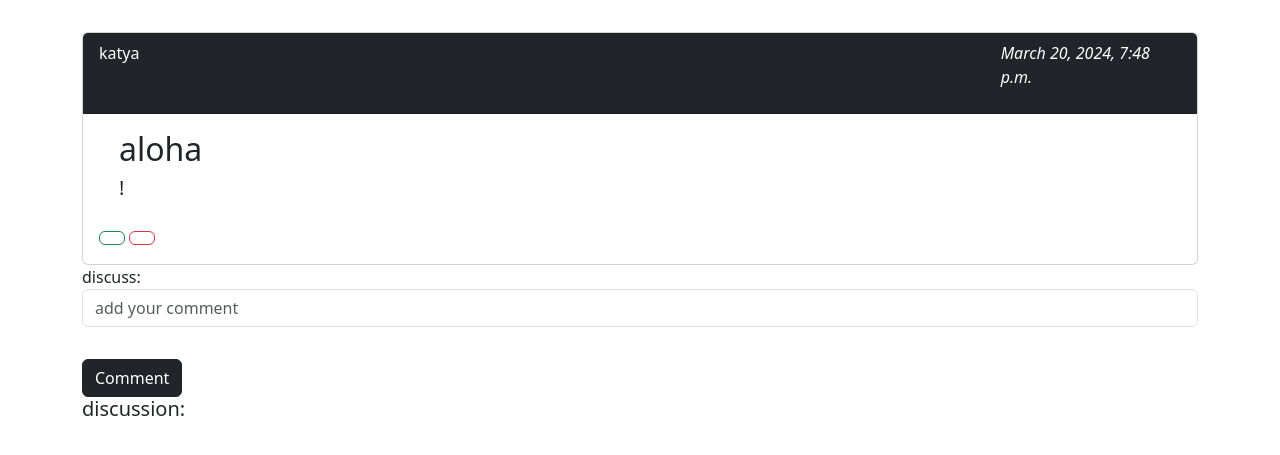
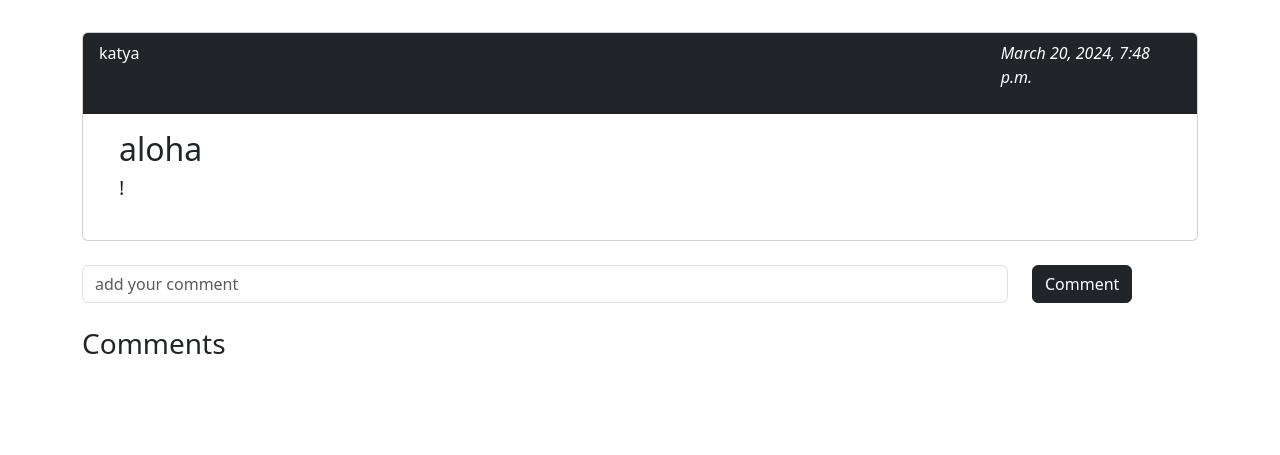
Before and after one commit to yavictoria/Baryliuk.University.OnlineBookClub, a Django app: page /forum/show/2 in a window 1280 px wide. Shown: the part 56-511 px from the top of the page. Run offline with Django 5.2, Linux system fonts and the light colour scheme; data comes from the database, SQL or seed files in the repository; both versions use the stored data as it was after the commit.

Commit message:
add comments to discussion forum and some front + user access

```diff
--- a/forum/templates/forum/edit.html
+++ b/forum/templates/forum/edit.html
@@ -4,7 +4,7 @@
     <h1>Edit</h1>
     <form method="post" enctype="multipart/form-data"  >
         {% include 'forum/form.html' %}
-        <button type="submit" class="btn btn-outline-success">Зберегти</button>
+        <button type="submit" class="btn btn-outline-success">Save</button>
         <span> {{error}}</span>
     </form>
 {% endblock %}
--- a/forum/templates/forum/forum_create.html
+++ b/forum/templates/forum/forum_create.html
@@ -4,7 +4,7 @@
     <h1>Add your forum</h1>
     <form method="post">
         {% include 'forum/form.html' %}
-        <button type="submit" class="btn btn-success">Створити</button>
+        <button type="submit" class="btn btn-success">Create</button>
         <span> {{error}}</span>
     </form>
 {% endblock %}
--- a/forum/templates/forum/show.html
+++ b/forum/templates/forum/show.html
@@ -19,7 +19,7 @@
         <div class="col-10">
             <p for="name">{{ forum.name }}</p>
         </div>
-        <div class="col-2">
+        <div class="col- 2">
             <p class="date" for="date_created">{{ forum.date_created }}</p>
         </div>
     </div>
@@ -30,10 +30,12 @@
         </div>
         <div class="row">
             <div class="col-2 text-right mt-4">
+                {% if user == forum.name %}
                 <a href="{% url 'forum:edit' id=forum.id %}" class="btn btn-outline-success"><i
                         class="fa-regular fa-pen-to-square"></i></a>
                 <a href="{% url 'forum:forum_delete' id=forum.id %}" class="btn btn-outline-danger"><i
                         class="fa-solid fa-trash-can"></i></a>
+                {% endif %}
             </div>
         </div>
     </div>
@@ -42,19 +44,42 @@
 <form method="post">
     {% csrf_token %}
     <input type="hidden" name="forum_id" value="{{forum.id}}">
-    <div class="form-group mb-2">
-        <label for="discuss"> discuss: </label>
-        {{ form.discuss }}
+    <div class="row mt-4 mb-4">
+        <div class="form-group col-10">
+            {{ form.discuss }}
+        </div>
+        <div class="col-2 text-right">
+            <button type="submit" formaction="discussion_create" class="btn btn-dark">Comment</button>
+        </div>
     </div>
-    <button type="submit" formaction="discussion_create" class="btn btn-dark mt-4">Comment</button>
 </form>
 
- <h5> discussion: </h5>
-       {% for el in discussions_list %}
-        <div class="row">
-                <div class="btn btn-light col-4 mb-2" > {{ el.name}}  </div>
-                <div class="btn btn-light col-8 mb-2" > {{ el.discuss}}  </div>
+
+<h3>Comments</h3>
+        {% for el in discussions_list %}
+<div class="container col-11">
+
+        <div class="card justify-content-center mt-3 mb-3">
+            <div class="card-header bg-dark bg-gradient text-white details">
+                <div class="col-9">
+                    <p for="name">{{ el.name }}</p>
+                </div>
+                <div class="col-3">
+                    <p class="date" for="date_created">{{ el.date_created }}</p>
+                </div>
+            </div>
+            <div class="card-body position-relative">
+                <div>
+                    <h6 class="card-text" style="margin-left: 20px;" for="discuss"> {{el.discuss}} </h6>
+                     {% if user == el.name %}
+                    <a href="{% url 'forum:discussion_delete' id=el.id %}" class="btn btn-outline-danger mt-4"
+                       style="margin-left: 20px;"> <i class="fa-solid fa-trash-can"></i></a>
+                        {% endif %}
+                </div>
+            </div>
         </div>
-    {%endfor%}
+
+</div>
+{%endfor%}
 
 {% endblock %}
--- a/forum/urls.py
+++ b/forum/urls.py
@@ -10,6 +10,7 @@ urlpatterns = [
     path('forum_create', views.forum_create, name='forum_create'),
     path('show/<int:id>', views.show, name='show'),
     path('show/discussion_create', views.discussion_create, name='discussion_create'),
+    path('show/discussion_delete/<int:id>', views.discussion_delete, name='discussion_delete'),
     path('forum_delete/<int:id>', views.forum_delete, name='forum_delete'),
     path('edit/<int:id>', views.edit, name='edit'),
 ]
--- a/forum/views.py
+++ b/forum/views.py
@@ -121,4 +121,22 @@ def discussion_create(request):
         'name': name,
         'date_created': date_created
     }
-    return render(request, 'forum/forum_create.html', context)
+    return render(request, 'forum/show.html', context)
+
+
+# delete discussion
+def discussion_delete(request, id):
+    print(f"=== forum, action: discussion_delete === ")
+    print(f"id: ", id)
+
+    try:
+        obj = None
+        obj = Discussion.objects.get(id=id)
+        forum_id = obj.forum.id
+        print(f"forum: {forum_id}")
+        obj.delete()
+    except (Exception) as e:
+        keeper_service.push("error", str(e))
+        print(f"Error: {e}")
+
+    return redirect('forum:show',id=forum_id)
```
Also changed, not shown: forum/templates/forum/form.html (+0 -8 lines), db.sqlite3.
